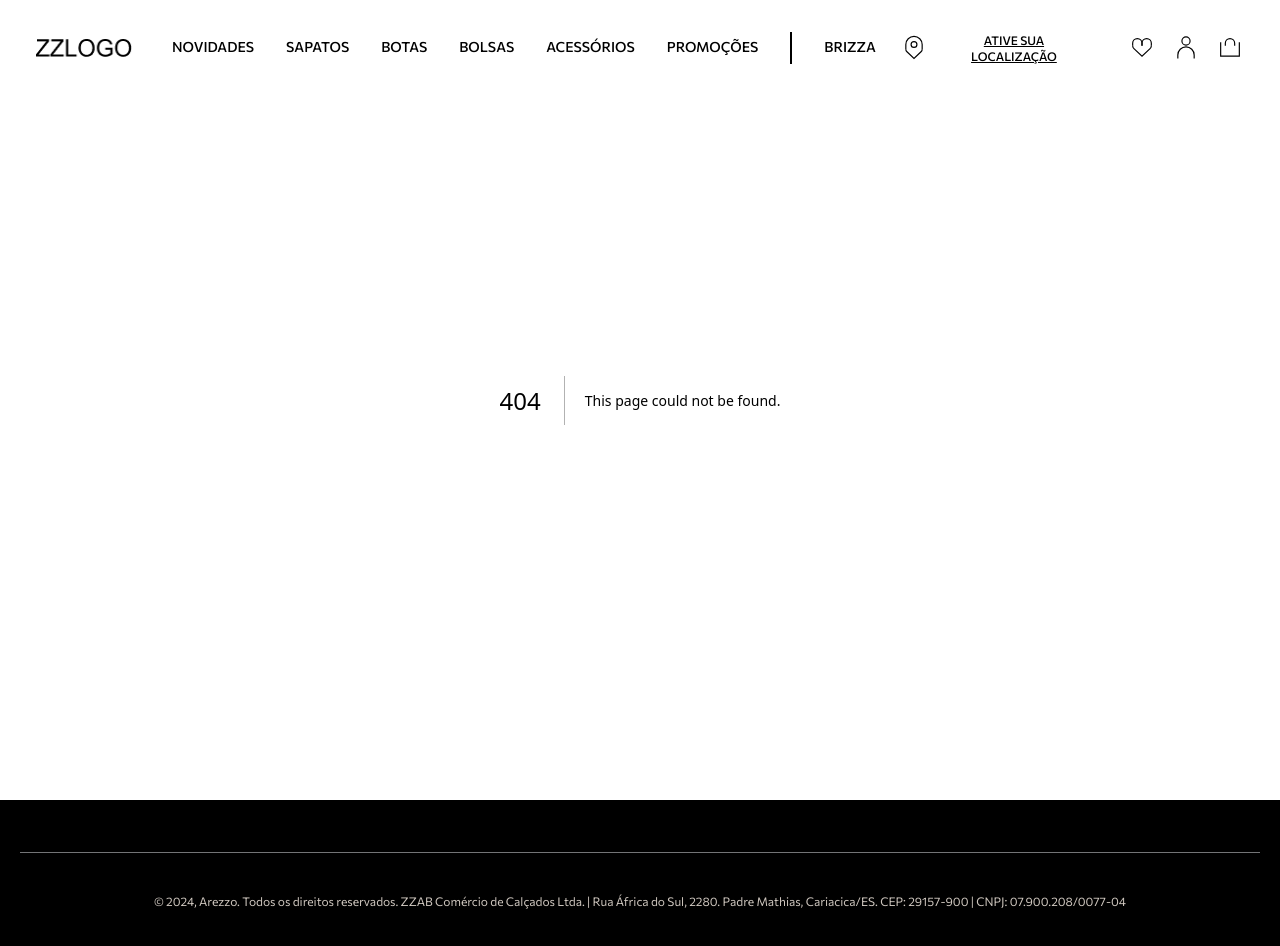
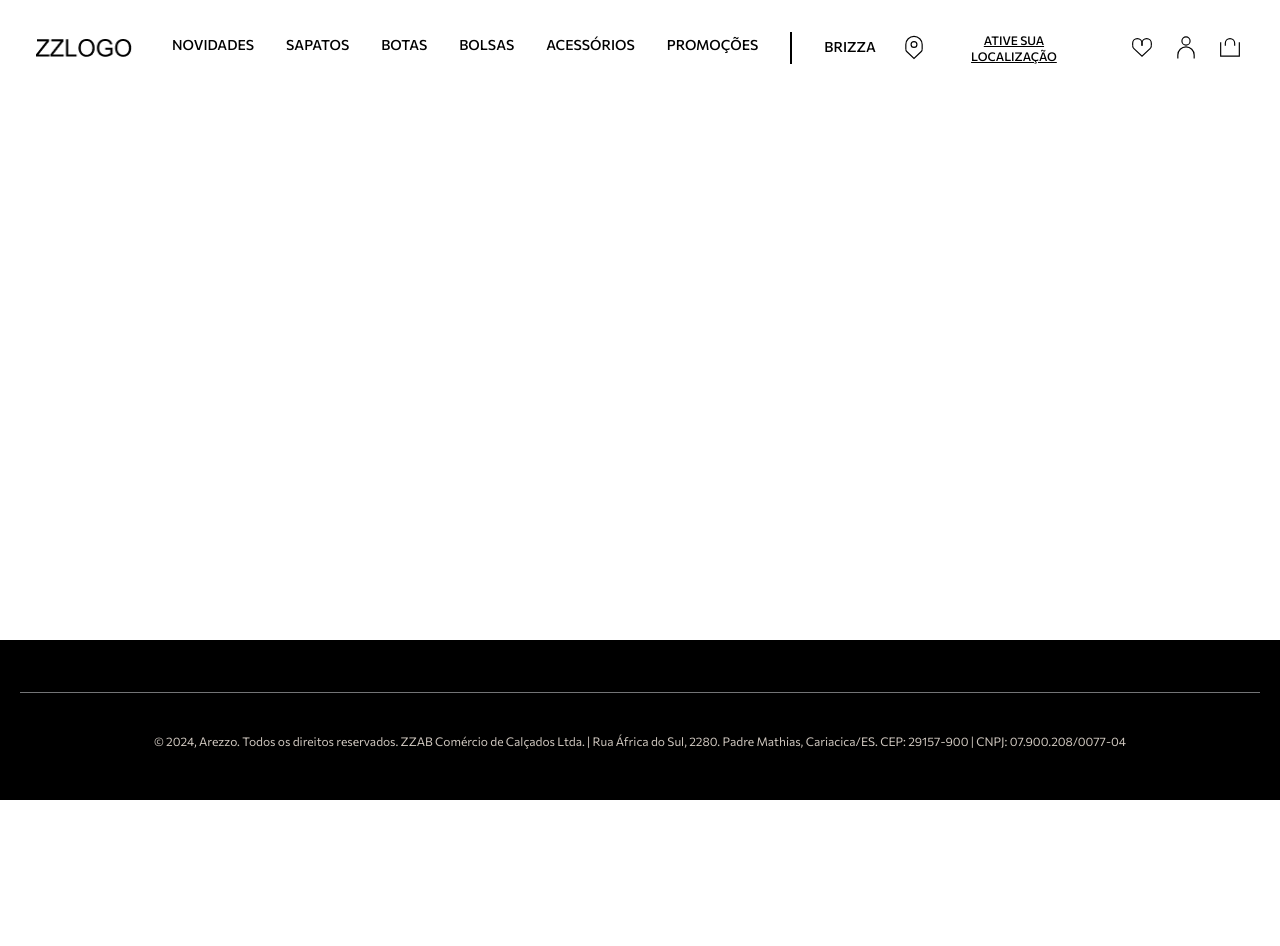
Before and after one commit to AnaLuizaRChiamenti/projeto-arezzo-web, a Next.js app: page /novidades in a window 1280 px wide. Before the commit this address had no page. Shown: the top 946 px of the page. After the commit the page ends 800 px from the top, so only its background shows below. Built offline with nearby package versions, Linux system fonts and the light colour scheme.

Commit message:
feat: foi criada a navegação para a pagina de pdc

```diff
--- a/src/components/Header.tsx
+++ b/src/components/Header.tsx
@@ -1,11 +1,12 @@
-import Image from "next/image";
-import ZZLogo from "/public/Images/Logos/ZZLOGO.png";
-import icon_favorite from "/public/Images/Icones/icon-favorite.svg";
-import icon_people from "/public/Images/Icones/icon-user.svg";
-import icon_bag from "/public/Images/Icones/icon-bag.svg";
-import icon_menu from "/public/Images/Icones/icon-menu.png";
-import icon_local from "/public/Images/Icones/icon-local.svg";
-import { navButtons } from "../utils/nav-buttons";
+import Image from 'next/image';
+import ZZLogo from '/public/Images/Logos/ZZLOGO.png';
+import icon_favorite from '/public/Images/Icones/icon-favorite.svg';
+import icon_people from '/public/Images/Icones/icon-user.svg';
+import icon_bag from '/public/Images/Icones/icon-bag.svg';
+import icon_menu from '/public/Images/Icones/icon-menu.png';
+import icon_local from '/public/Images/Icones/icon-local.svg';
+import { navButtons } from '../utils/nav-buttons';
+import Link from 'next/link';
 
 export default function Header() {
     return (
@@ -13,6 +14,7 @@ export default function Header() {
             <header className="fixed w-full h-24 p-5 flex bg-white z-50">
                 <div className="flex items-center xl:gap-10">
                     <div className="w-24 md:w-28 md:ml-2 lg:w-20 xl:w-24 xl:ml-4">
+                        <Link href={'/'}>
                             <Image
                                 src={ZZLogo}
                                 alt="Logo da Arezzo"
@@ -20,15 +22,15 @@ export default function Header() {
                                 height={100}
                                 objectFit="contain"
                             />
+                        </Link>
                     </div>
                     <nav className="gap-8 hidden xl:flex">
                         {navButtons.map((button) => (
-                            <button
-                                key={button.id}
-                                className="font-medium text-sm border-b-2 border-transparent hover:border-black transition-all duration-300 ease-in-out"
-                            >
+                            <Link key={button.id} href={`/${button.id}`}>
+                                <button className="font-medium text-sm border-b-2 border-transparent hover:border-black transition-all duration-300 ease-in-out">
                                     {button.text}
                                 </button>
+                            </Link>
                         ))}
                         <div className="w-0.5 h-8 bg-black" />
                         <button className="font-medium text-sm border-b-2 border-transparent hover:border-black transition-all duration-300 ease-in-out">
--- /dev/null
+++ b/src/pages/novidades/index.tsx
@@ -0,0 +1,3 @@
+export default function homePDC() {
+  return <h1>Oi</h1>;
+}
```
Also changed, not shown: src/utils/nav-buttons.ts (indentation only). Lines whose indentation alone changed are shown as unchanged.
